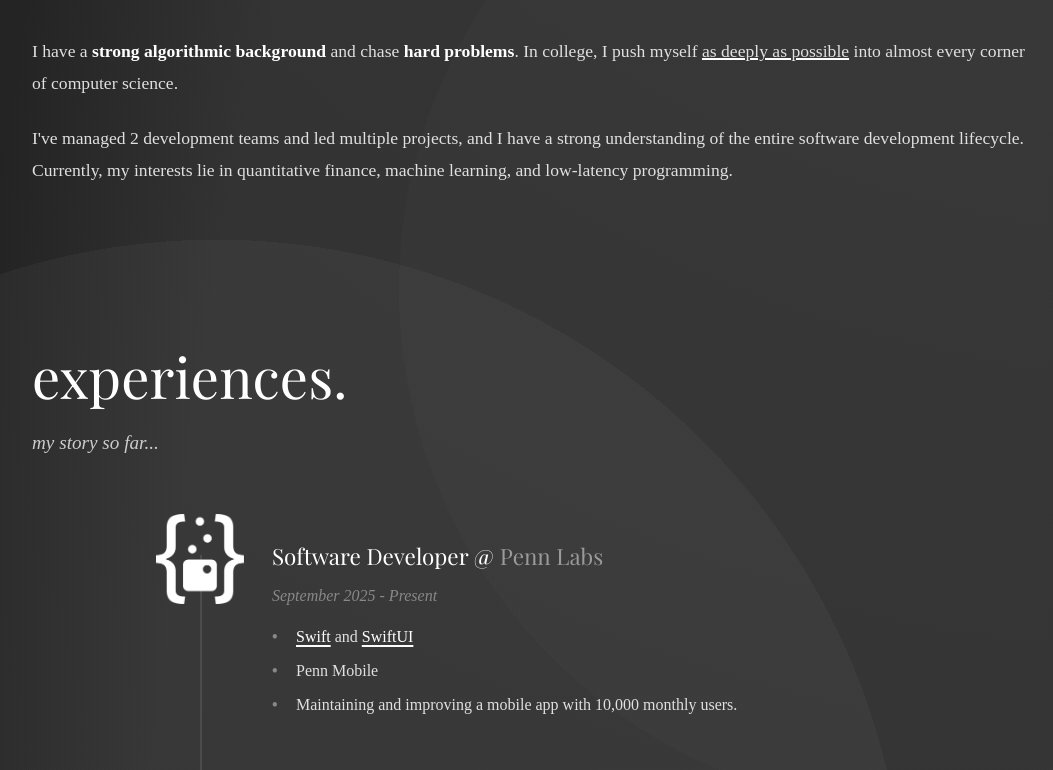
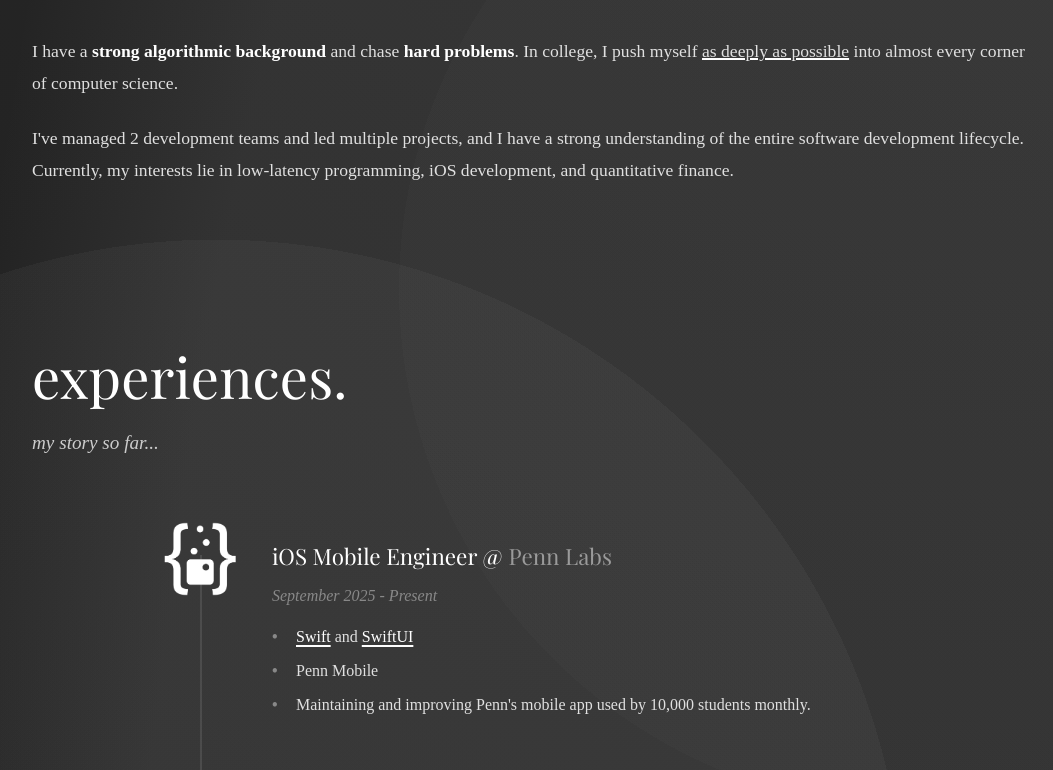
Before and after one commit to nathanaronson/nathan-aronson-website, a React (Vite) app: page / in a window 1280 px wide. Shown: the part 991-1761 px from the top of the page, without its empty margins (40-1093 px from the left). Built offline with nearby package versions, Linux system fonts and the light colour scheme; a web font is replaced by a local one.

Commit message:
Updated Labs

```diff
--- a/src/components/About.tsx
+++ b/src/components/About.tsx
@@ -48,8 +48,8 @@
           <p>
             I've managed 2 development teams and led multiple projects, and I
             have a strong understanding of the entire software development
-            lifecycle. Currently, my interests lie in quantitative finance,
-            machine learning, and low-latency programming.
+            lifecycle. Currently, my interests lie in low-latency programming,
+            iOS development, and quantitative finance.
           </p>
         </div>
       </div>
--- a/src/components/Experiences.tsx
+++ b/src/components/Experiences.tsx
@@ -24,7 +24,7 @@
   const experiencesData: Experience[] = [
     {
       id: 1,
-      title: 'Software Developer',
+      title: 'iOS Mobile Engineer',
       location: 'Penn Labs',
       date: 'September 2025 - Present',
       image: labsImage,
@@ -32,7 +32,7 @@
       skills: ['Swift', 'SwiftUI'],
       items: [
         'Penn Mobile',
-        'Maintaining and improving a mobile app with 10,000 monthly users.',
+        "Maintaining and improving Penn's mobile app used by 10,000 students monthly.",
       ],
     },
     {
@@ -76,7 +76,7 @@
     },
     {
       id: 5,
-      title: 'Software Developer',
+      title: 'Software Engineer',
       location: 'Penn Electric Racing',
       date: 'September 2024 - Present',
       image: perImage,
```
Also changed, not shown: src/assets/labs.png.
